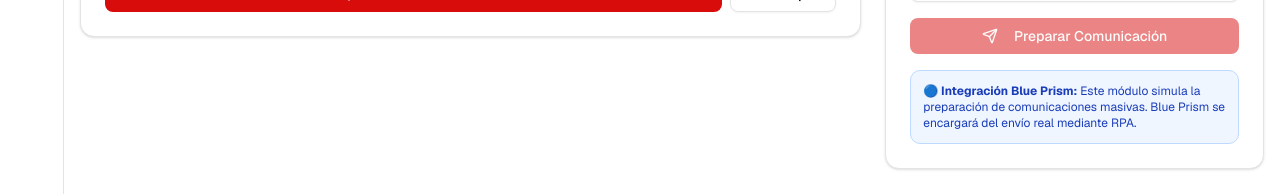
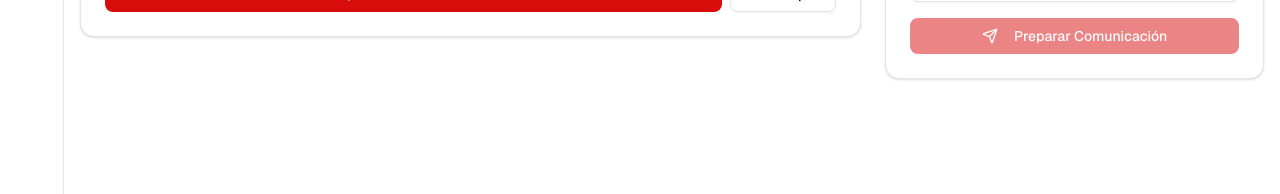
Before and after one commit to VaniaVI/botathon-2025, a Next.js app: page /communications in a window 1280 px wide. Shown: the part 532-726 px from the top of the page. Built offline with nearby package versions, Linux system fonts and the light colour scheme; no server answers.

Commit message:
Se elimina seccion de communication

```diff
--- a/src/components/communications/segmentation-panel.tsx
+++ b/src/components/communications/segmentation-panel.tsx
@@ -123,11 +123,6 @@ export function SegmentationPanel({ filters, selectedCount }: SegmentationPanelP
             envío masivo.
           </div>
         )}
-
-        <div className="rounded-lg bg-blue-50 border border-blue-200 p-3 text-xs text-blue-800">
-          <strong>🔵 Integración Blue Prism:</strong> Este módulo simula la preparación de comunicaciones masivas. Blue
-          Prism se encargará del envío real mediante RPA.
-        </div>
       </CardContent>
     </Card>
   )
```
